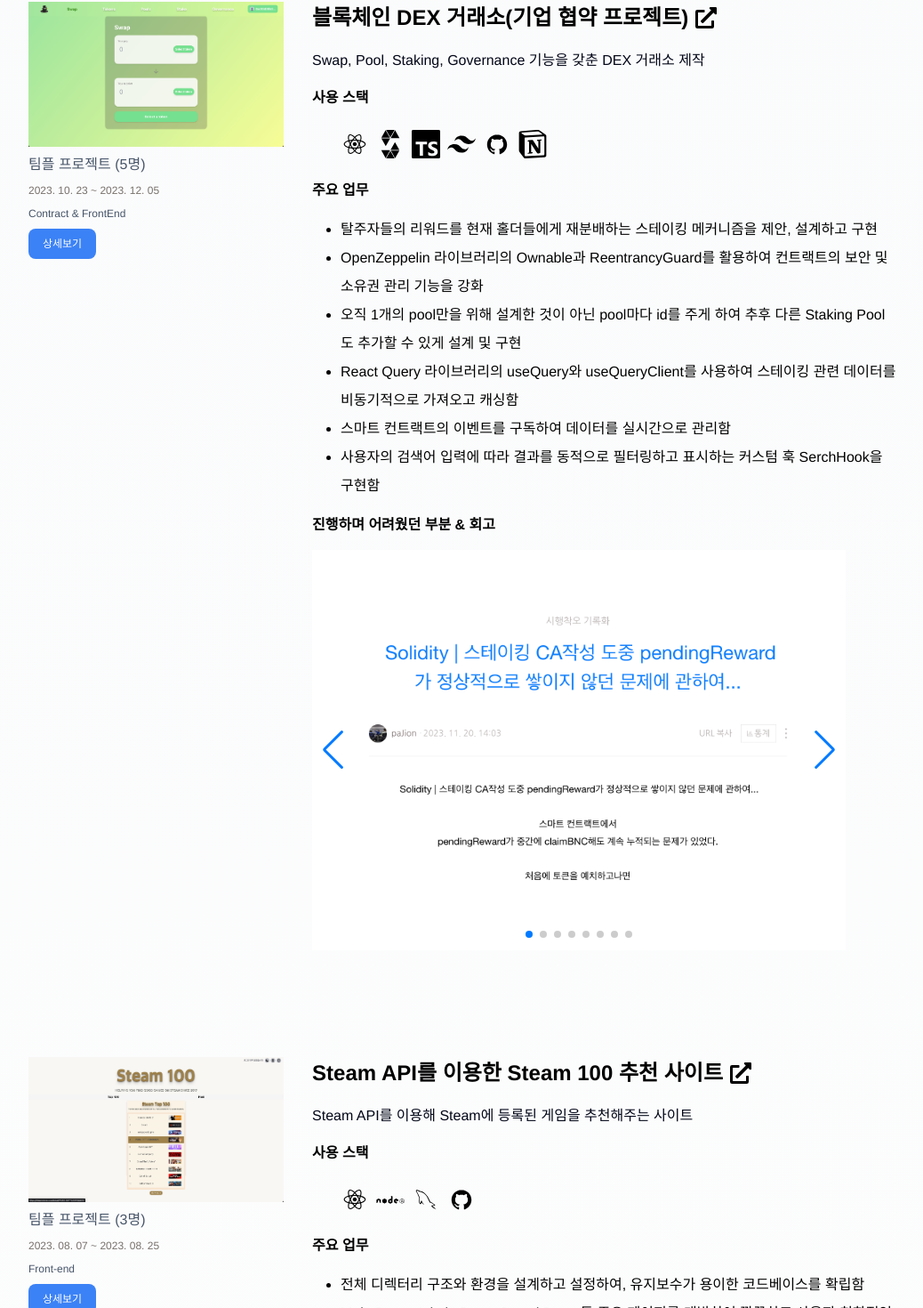
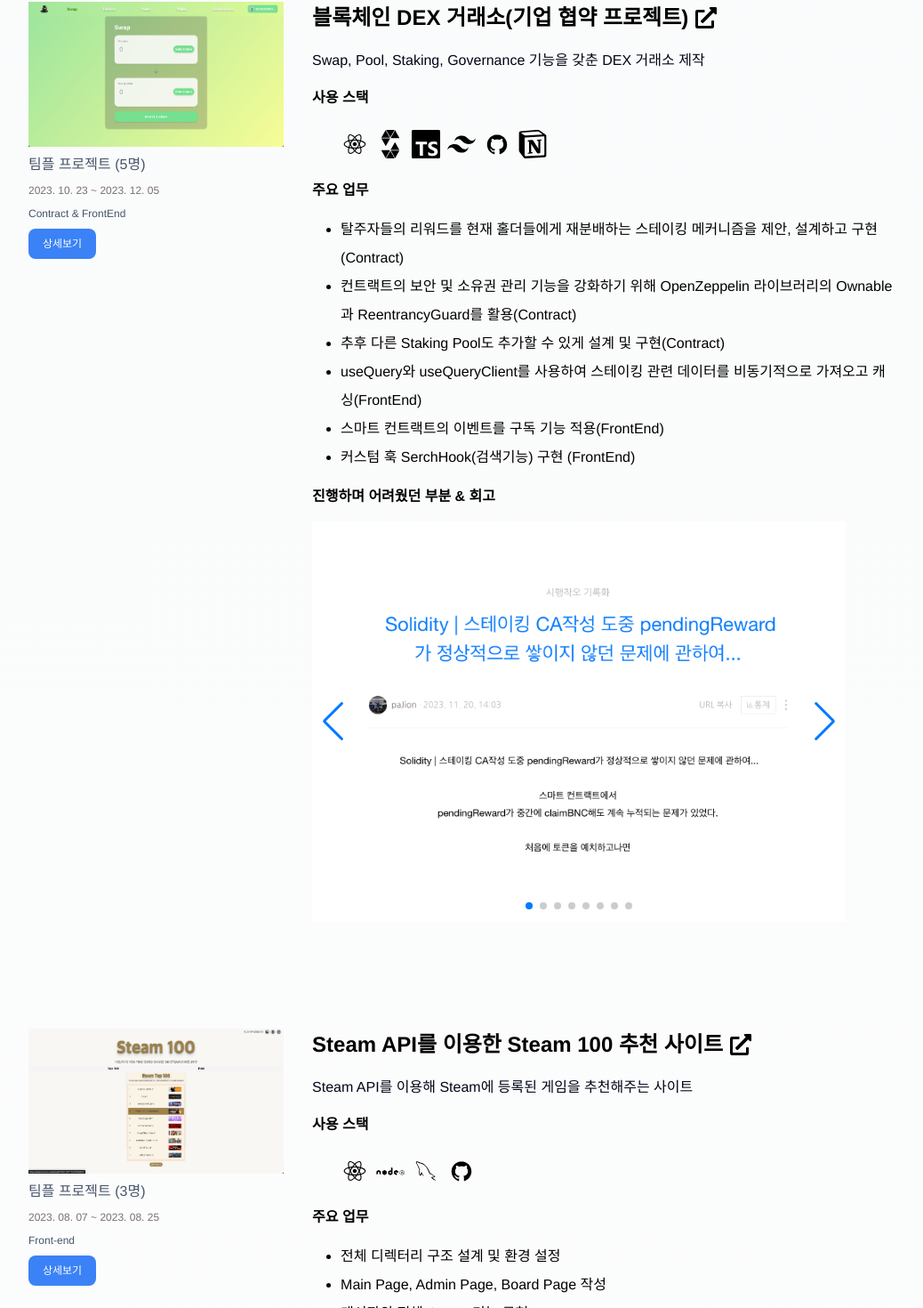
Before and after one commit to jisub12/portfolio_paJion, a React (Create React App) app: page / in a window 1280 px wide. Shown: the part 1298-2768 px from the top of the page at 89% size, without its empty margins (104-1142 px from the left). Built offline with nearby package versions, Linux system fonts and the light colour scheme.

Commit message:
01250624

```diff
--- a/src/contents/profile.jsx
+++ b/src/contents/profile.jsx
@@ -52,7 +52,7 @@
                     황지섭 <span className="text-[16px] text-slate-400 font-normal">paJion</span>
                 </Hero>
                 <p className="text-slate-700 pt-[5px] md:text-[24px] md:pt-[10px] text-[16px]">
-                    꾸준함 세계 1등 블록체인 개발자
+                    꾸준함 세계 1등 풀스택/블록체인 개발자
                 </p>
                 <p className="flex flex-col text-[16px] items-left pt-[7px] md:pt-[5px] md:text-[14px]">
                     <a
--- a/src/contents/projects.jsx
+++ b/src/contents/projects.jsx
@@ -119,22 +119,21 @@
 
                         <h3 className="py-[16px] text-[16px] font-bold">주요 업무</h3>
                         <ul className="px-[32px] leading-8 list-disc list-outside text-[12px] md:text-[16px]">
-                            <li>탈주자들의 리워드를 현재 홀더들에게 재분배하는 스테이킹 메커니즘을 제안, 설계하고 구현</li>
                             <li>
-                                OpenZeppelin 라이브러리의 Ownable과 ReentrancyGuard를 활용하여 컨트랙트의 보안 및 소유권 관리 기능을 강화
+                                탈주자들의 리워드를 현재 홀더들에게 재분배하는 스테이킹 메커니즘을 제안, 설계하고
+                                구현(Contract)
                             </li>
                             <li>
-                                오직 1개의 pool만을 위해 설계한 것이 아닌 pool마다 id를 주게 하여 추후 다른 Staking Pool도 추가할 수 있게 설계 및 구현
+                                컨트랙트의 보안 및 소유권 관리 기능을 강화하기 위해 OpenZeppelin 라이브러리의 Ownable과
+                                ReentrancyGuard를 활용(Contract)
                             </li>
+                            <li>추후 다른 Staking Pool도 추가할 수 있게 설계 및 구현(Contract)</li>
                             <li>
-                                React Query 라이브러리의 useQuery와 useQueryClient를 사용하여 스테이킹 관련 데이터를
-                                비동기적으로 가져오고 캐싱함
+                                useQuery와 useQueryClient를 사용하여 스테이킹 관련 데이터를 비동기적으로 가져오고
+                                캐싱(FrontEnd)
                             </li>
-                            <li>스마트 컨트랙트의 이벤트를 구독하여 데이터를 실시간으로 관리함</li>
-                            <li>
-                                사용자의 검색어 입력에 따라 결과를 동적으로 필터링하고 표시하는 커스텀 훅 SerchHook을
-                                구현함
-                            </li>
+                            <li>스마트 컨트랙트의 이벤트를 구독 기능 적용(FrontEnd)</li>
+                            <li>커스텀 훅 SerchHook(검색기능) 구현 (FrontEnd)</li>
                         </ul>
                         <h3 className="py-[16px] text-[16px] font-bold">진행하며 어려웠던 부분 & 회고</h3>
                         <div className="w-[600px] h-[450px] position: relative z-0">
@@ -234,25 +233,12 @@
 
                         <h3 className="py-[16px] text-[16px] font-bold">주요 업무</h3>
                         <ul className="px-[32px] leading-8 list-disc list-outside text-[12px] md:text-[16px]">
-                            <li>
-                                전체 디렉터리 구조와 환경을 설계하고 설정하여, 유지보수가 용이한 코드베이스를 확립함
-                            </li>
-                            <li>
-                                Main Page, Admin Page, Board Page 등 주요 페이지를 개발하여 깔끔하고 사용자 친화적인
-                                UI/UX를 구현함
-                            </li>
-                            <li>
-                                게시판의 전체 CRUD (생성, 읽기, 수정, 삭제) 기능을 구현하여 앱의 상호작용 기능을 강화함
-                            </li>
-                            <li>
-                                중첩된 댓글 시스템을 개발하여 사용자들이 댓글과 대댓글을 달 수 있게 하여 사용자 참여도를
-                                증가시킴
-                            </li>
-                            <li>
-                                ThemeProvider 및 useContext 훅을 활용하여 다크 모드 기능을 구현하고 다양한 조명 조건에서
-                                사용자 UI 경험을 개선함
-                            </li>
-                            <li>다국어 지원을 위한 국제화(i18n)를 통합하여 앱의 접근성 및 사용자 기반을 확대함</li>
+                            <li>전체 디렉터리 구조 설계 및 환경 설정</li>
+                            <li>Main Page, Admin Page, Board Page 작성</li>
+                            <li>게시판의 전체 CRUD 기능 구현</li>
+                            <li>댓글, 대댓글 기능 구현</li>
+                            <li>ThemeProvider 및 useContext 훅을 활용하여 다크 모드 기능 구현</li>
+                            <li>i18n을 활용하여 다국어 기능 적용</li>
                         </ul>
                         <h3 className="py-[16px] text-[16px] font-bold">진행하며 어려웠던 부분 & 회고</h3>
                         <div className="w-[600px] h-[450px] position: relative z-0">
@@ -352,18 +338,10 @@
 
                         <h3 className="py-[16px] text-[16px] font-bold">주요 업무</h3>
                         <ul className="px-[32px] leading-8 list-disc list-outside text-[12px] md:text-[16px]">
-                            <li>
-                                AWS S3를 활용해 최대 1개만 올라가던 이미지를 용량만 허락한다면 5개이상 다중으로 올려지게 개선
-                            </li>
-                            <li>
-                                사용자 경험을 최우선으로 고려하여 My Page 및 Main Page를 설계하고 구현, 직관적이고
-                                매력적인 사용자 인터페이스 제공
-                            </li>
-                            <li>정규식을 통한 로그인 및 회원가입 기능을 구현하여 사용자 인증 시스템을 강화함</li>
-                            <li>
-                                프로젝트 전체에 걸친 CSS 스타일링을 통해 일관되고 모던한 디자인 언어를 구현,
-                                사용자들에게 더욱 매력적인 UI 경험 제공
-                            </li>
+                            <li>AWS S3를 활용해 1개씩만 올라가던 이미지를 다중으로 업로드 될 수 있도록 개선</li>
+                            <li>My Page, Main Page 구현</li>
+                            <li>정규식을 통한 로그인 및 회원가입 기능 구현</li>
+                            <li>전체 CSS 담당</li>
                         </ul>
                     </div>
                 </li>
```
